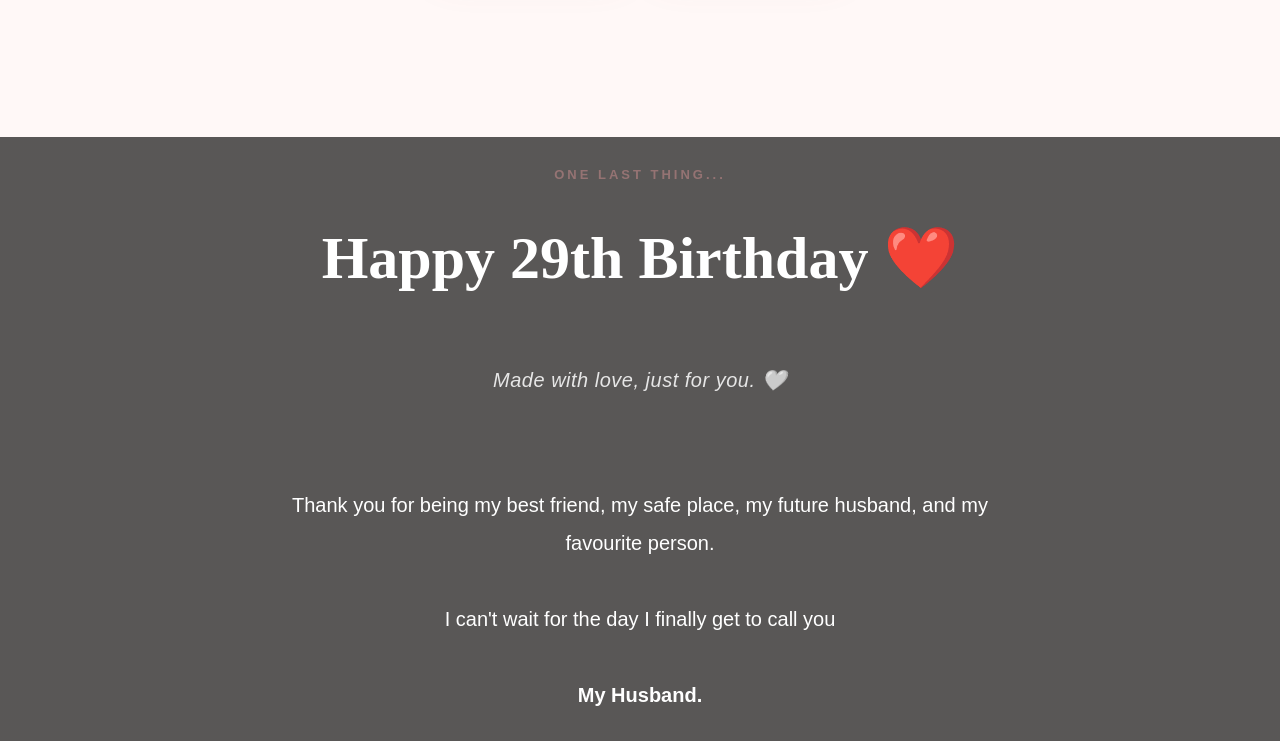
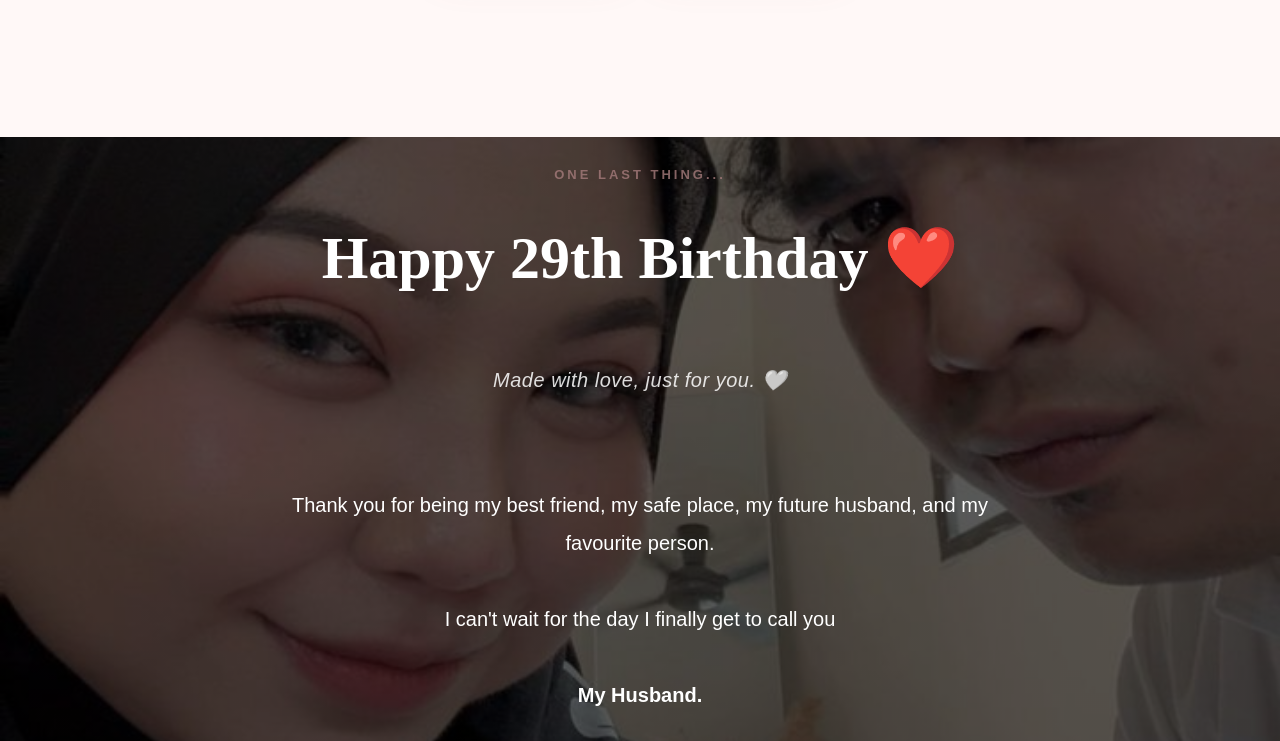
Before and after one commit to aleeyainsyirah03/happy-birthday-fadhli, a plain HTML site: page index.html in a window 1280 px wide. Shown: the part 5380-6121 px from the top of the page. Drawn offline with Linux system fonts and the light colour scheme.

Commit message:
Update style.css

```diff
--- a/style.css
+++ b/style.css
@@ -582,7 +582,7 @@ ENDING
     min-height:100vh;
     background:
     linear-gradient(rgba(0,0,0,.65),rgba(0,0,0,.65)),
-    url("Images/ending.jpg") center/cover no-repeat;
+    url("ending.jpg") center/cover no-repeat;
 
     display:flex;
     justify-content:center;
```
